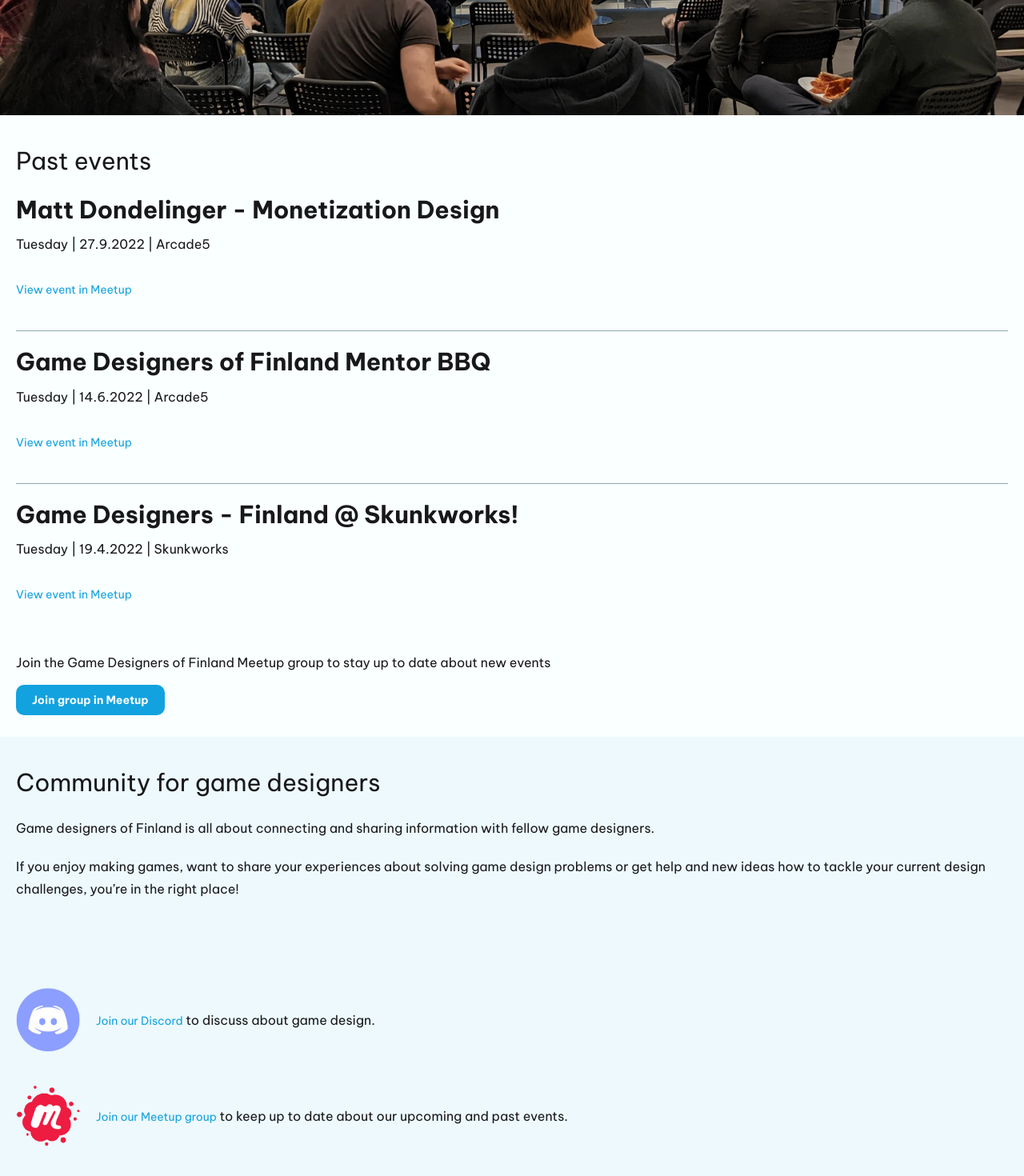
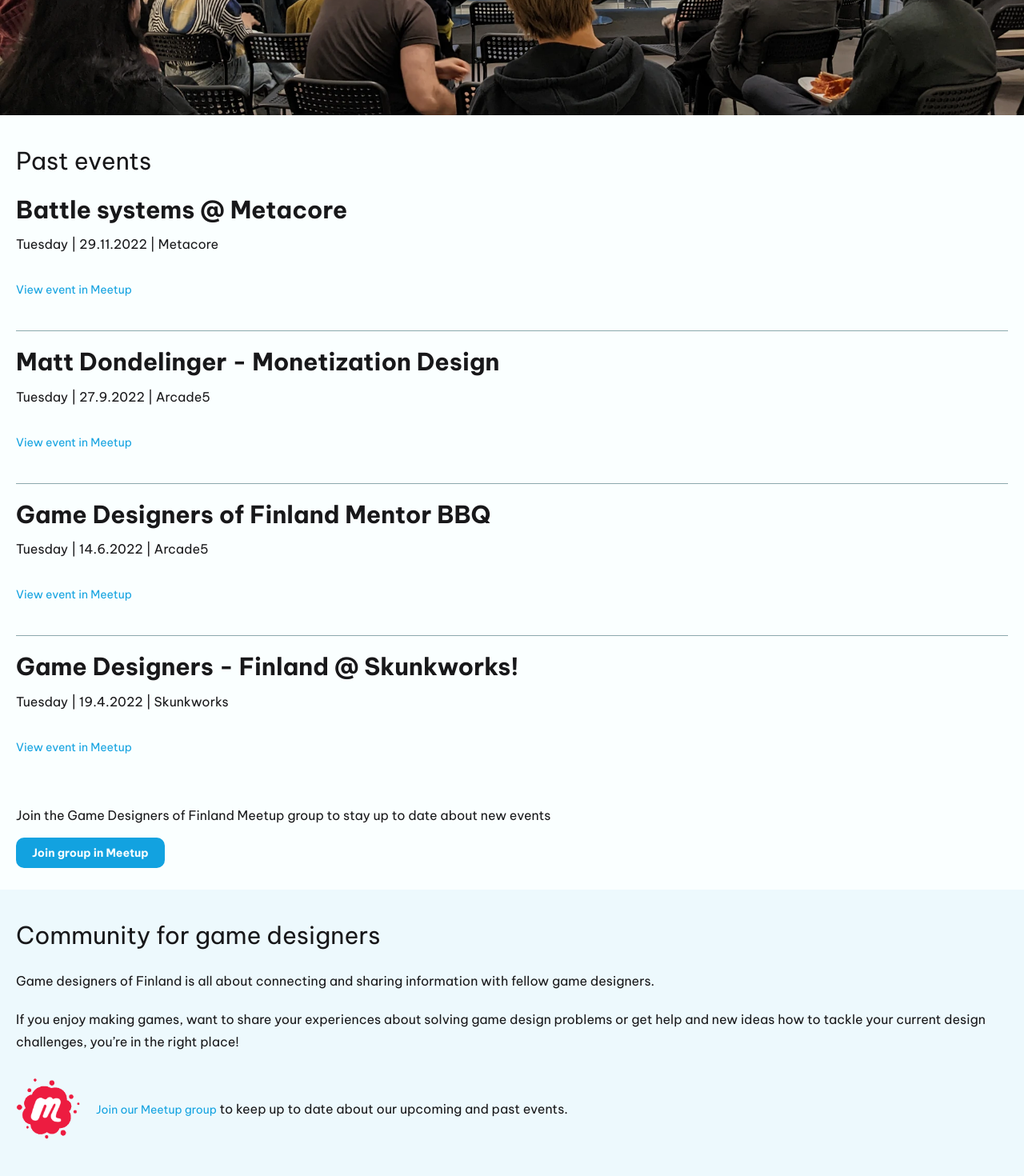
Before and after one commit to Zigelzi/gdof-kit, a SvelteKit app: page / in a window 1280 px wide. Shown: the part 1788-3258 px from the top of the page at 80% size. Built offline with nearby package versions, Linux system fonts and the light colour scheme.

Commit message:
Remove Discord link and update past events

```diff
--- a/src/routes/+page.svelte
+++ b/src/routes/+page.svelte
@@ -4,13 +4,17 @@
   import NextEvent from '$lib/components/NextEvent.svelte';
   import PastEvent from '$lib/components/PastEvent.svelte';
 
-  import discordLogo from '$lib/assets/logo_discord.png';
   import meetupLogo from '$lib/assets/logo_meetup.png';
   import gdofMonetisation from '$lib/assets/gdof_monetisation.webp';
 
-  let discordLink = "https://discord.gg/PaMCsKbrjP";
   let meetupGroupLink = "https://www.meetup.com/game-designers-finland/"
   let pastEvents = [
+    {
+      name: 'Battle systems @ Metacore',
+		  date: new Date('2022-11-29T18:30:00+02:00'),
+      locationName: 'Metacore',
+      link: 'https://www.meetup.com/game-designers-finland/events/289623080/'
+    },
     {
       name: 'Matt Dondelinger - Monetization Design',
       date: new Date('2022-09-27T18:30:00+02:00'),
@@ -67,12 +71,6 @@
       <p class="mb-m">Game designers of Finland is all about connecting and sharing information with fellow game designers.</p>
       <p>If you enjoy making games, want to share your experiences about solving game design problems or get help and new ideas how to tackle your current design challenges, you’re in the right place!</p>
       <div>
-        <div class="flex mt-xxl">
-          <Link link={ discordLink }><img src="{discordLogo}" alt="Discord logo" class="img-s"></Link>
-          <div class="flex flex-align-center">
-            <p class="ml-m"><Link link={ discordLink }>Join our Discord</Link> to discuss about game design.</p>
-          </div>
-        </div>
         <div class="flex mt-m">
           <Link link={ meetupGroupLink }><img src="{meetupLogo}" alt="Discord logo" class="img-s"></Link>
           <div class="flex flex-align-center">
```
Also changed, not shown: src/lib/assets/logo_discord.png (deleted).
